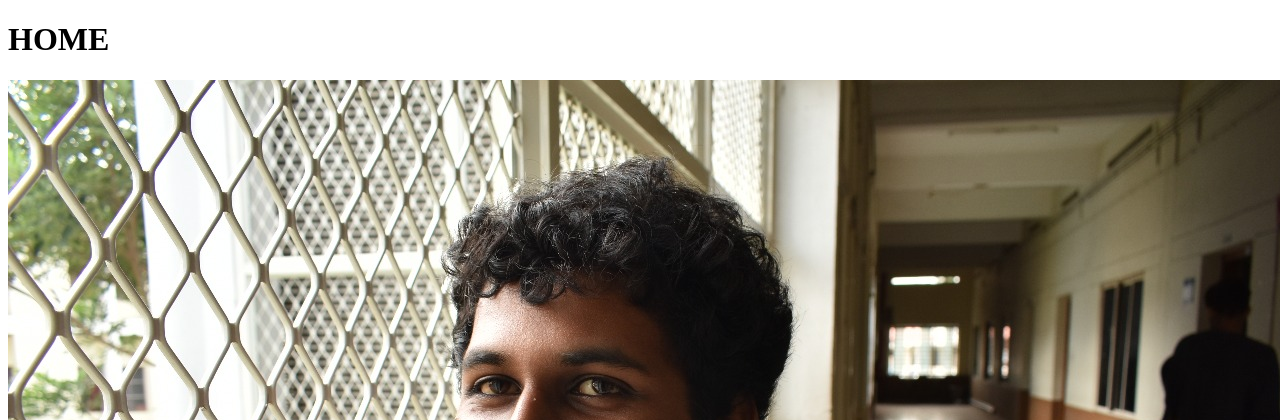
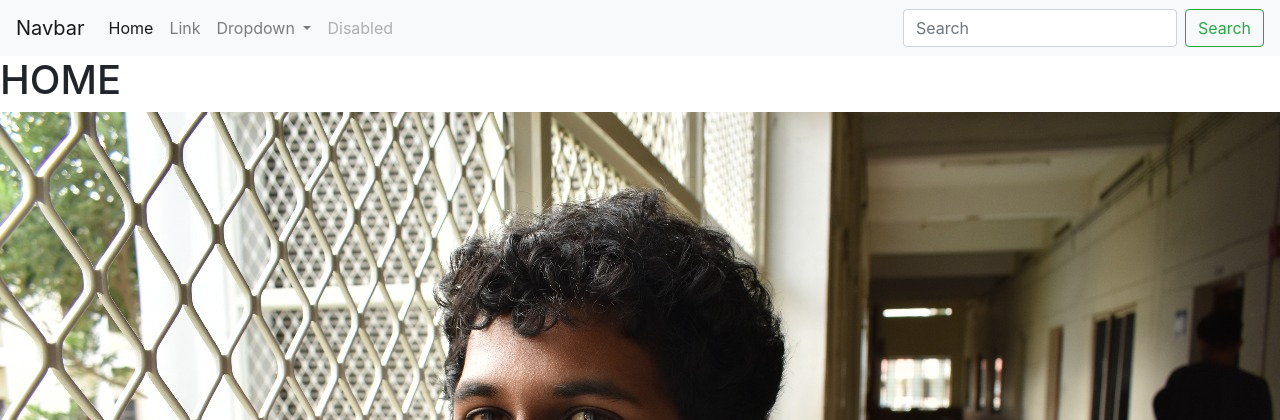
Before and after one commit to StarLordCodes/personal_portfolio, a Django app: page / in a window 1280 px wide. Shown: the top 420 px of the page. Run offline with Django 4.2, Linux system fonts and the light colour scheme; tables that the repository leaves empty hold one stand-in row (values such as "Sample post"); grey boxes marked "Sample" are stand-in pictures.

Commit message:
Added a base html file called navbar.html,we can just call this as parent by using {% extends %} in all html files. use{%block blockname %} and {% end block %} between the content. django will take this content and put it in the parent html that is navbar.html here to get the desired template. one problem is the title of the site which is same as of now in diff pages also the navbar elements need to be changed.

```diff
--- a/personal_portfolio-project/portfolio/Templates/portfolio/home.html
+++ b/personal_portfolio-project/portfolio/Templates/portfolio/home.html
@@ -1,13 +1,6 @@
-<!DOCTYPE html>
-<html lang="en">
-<head>
-    <meta charset="UTF-8">
-    <title>HOME</title>
-</head>
-<body>
-
+{% extends 'portfolio/navbar.html' %}
+{% block content %}
 {% load static %}
-
 <h1> HOME </h1>
 
 <img src="{% static 'portfolio/IMG-20180308-WA0042.jpg' %}"/>
@@ -21,6 +14,4 @@
         <a href="{{project.url}}"> Link </a>
     {% endif %}
 {% endfor %}
-
-</body>
-</html>
+{% endblock %}
--- /dev/null
+++ b/personal_portfolio-project/portfolio/Templates/portfolio/navbar.html
@@ -0,0 +1,51 @@
+<!doctype html>
+<html lang="en">
+  <head>
+    <!-- Required meta tags -->
+    <meta charset="utf-8">
+    <meta name="viewport" content="width=device-width, initial-scale=1, shrink-to-fit=no">
+
+    <!-- Bootstrap CSS -->
+    <link rel="stylesheet" href="https://cdn.jsdelivr.net/npm/bootstrap@4.0.0/dist/css/bootstrap.min.css" integrity="sha384-Gn5384xqQ1aoWXA+058RXPxPg6fy4IWvTNh0E263XmFcJlSAwiGgFAW/dAiS6JXm" crossorigin="anonymous">
+    <title>Hello, world!</title>
+  </head>
+  <body>
+<nav class="navbar navbar-expand-lg navbar-light bg-light">
+  <a class="navbar-brand" href="#">Navbar</a>
+  <button class="navbar-toggler" type="button" data-toggle="collapse" data-target="#navbarSupportedContent" aria-controls="navbarSupportedContent" aria-expanded="false" aria-label="Toggle navigation">
+    <span class="navbar-toggler-icon"></span>
+  </button>
+
+  <div class="collapse navbar-collapse" id="navbarSupportedContent">
+    <ul class="navbar-nav mr-auto">
+      <li class="nav-item active">
+        <a class="nav-link" href="#">Home <span class="sr-only">(current)</span></a>
+      </li>
+      <li class="nav-item">
+        <a class="nav-link" href="#">Link</a>
+      </li>
+      <li class="nav-item dropdown">
+        <a class="nav-link dropdown-toggle" href="#" id="navbarDropdown" role="button" data-toggle="dropdown" aria-haspopup="true" aria-expanded="false">
+          Dropdown
+        </a>
+        <div class="dropdown-menu" aria-labelledby="navbarDropdown">
+          <a class="dropdown-item" href="#">Action</a>
+          <a class="dropdown-item" href="#">Another action</a>
+          <div class="dropdown-divider"></div>
+          <a class="dropdown-item" href="#">Something else here</a>
+        </div>
+      </li>
+      <li class="nav-item">
+        <a class="nav-link disabled" href="#">Disabled</a>
+      </li>
+    </ul>
+    <form class="form-inline my-2 my-lg-0">
+      <input class="form-control mr-sm-2" type="search" placeholder="Search" aria-label="Search">
+      <button class="btn btn-outline-success my-2 my-sm-0" type="submit">Search</button>
+    </form>
+  </div>
+</nav>
+{% block content %}
+{% endblock %}
+</body>
+</html>
```
Also changed, not shown: personal_portfolio-project/blog/Templates/blog/all_blogs.html (+3 -9 lines).
